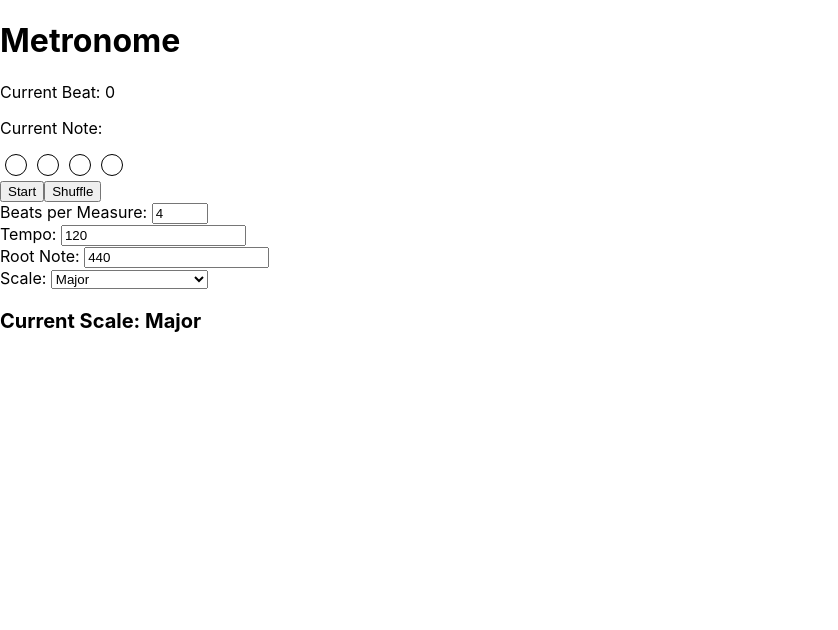
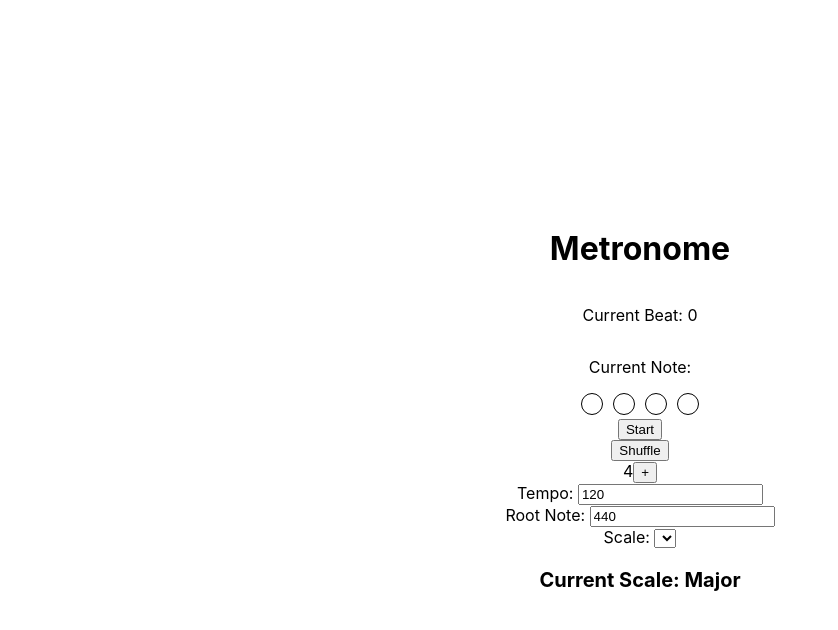
Before and after one commit to rockey94/metronome, a React (Create React App) app: page / in a window 1280 px wide. Shown: the top 630 px of the page, without its empty margins (0-838 px from the left). Built offline with nearby package versions, Linux system fonts and the light colour scheme.

Commit message:
refactor and debug random riff generator

```diff
--- a/src/App.js
+++ b/src/App.js
@@ -1,19 +1,27 @@
-import React, { useEffect, useState } from "react";
+import React, { useEffect, useState, useRef } from "react";
 import "./App.css";
 
 const App = () => {
+  const [currentBeat, setCurrentBeat] = useState(0); // Define setCurrentBeat function
+
   const [playing, setPlaying] = useState(false);
   const [count, setCount] = useState(-1);
   const [tempo, setTempo] = useState(120);
   const [scale, setScale] = useState("major");
   const [rootNote, setRootNote] = useState(440); // A4
   const [beatsPerMeasure, setBeatsPerMeasure] = useState(4);
-  const randomIndex = Math.floor(Math.random() * scale.length);
-  const note = scale[randomIndex];
   const [currentNote, setCurrentNote] = useState(null);
+  const [randomizedNotes, setRandomizedNotes] = useState([]);
+  const audioContextRef = useRef(
+    new (window.AudioContext || window.webkitAudioContext)()
+  );
+  const currentOscillatorRef = useRef(null);
+  const currentOscillator = useRef(null);
+
   const frequencyToMidiNoteNumber = (frequency) => {
     return Math.round(69 + 12 * Math.log2(frequency / 440));
   };
+
   const noteNames = [
     "C",
     "C#",
@@ -28,6 +36,7 @@ const App = () => {
     "A#",
     "B",
   ];
+
   const midiNoteNumberToNoteName = (midiNoteNumber) => {
     return noteNames[midiNoteNumber % 12] + Math.floor(midiNoteNumber / 12);
   };
@@ -55,44 +64,96 @@ const App = () => {
     enigmatic: [0, 1, 4, 6, 8, 10, 12],
   };
 
-  const [randomizedNotes, setRandomizedNotes] = useState([]);
-
   const generateRandomizedNotes = () => {
     const selectedScale = scales[scale];
     const frequencies = generateScale(rootNote, selectedScale);
-    const randomized = [...frequencies].sort(() => Math.random() - 0.5);
+    let randomized = [...frequencies].sort(() => Math.random() - 0.5);
+
+    while (randomized.length < beatsPerMeasure) {
+      randomized = randomized.concat(
+        [...frequencies].sort(() => Math.random() - 0.5)
+      );
+    }
+
+    if (randomized.length > beatsPerMeasure) {
+      randomized = randomized.slice(0, beatsPerMeasure);
+    }
+
     setRandomizedNotes(randomized);
+    setCount(-1);
   };
+
   const generateScale = (root, intervals) => {
     return intervals.map((interval) => root * Math.pow(2, interval / 12));
   };
+
+  const countRef = useRef(-1);
+
   const play = (frequency) => {
-    const audioContext = new (window.AudioContext ||
-      window.webkitAudioContext)();
+    if (!isFinite(frequency)) {
+      console.error(`Invalid frequency: ${frequency}`);
+      return;
+    }
+
+    const audioContext = audioContextRef.current;
     const oscillator = audioContext.createOscillator();
     oscillator.type = "sine";
     oscillator.frequency.value = frequency;
     oscillator.connect(audioContext.destination);
-    oscillator.start();
-    setTimeout(() => {
-      oscillator.stop();
-    }, (60 / tempo) * 1000); // stop after one beat
+
+    const time = audioContext.currentTime;
+    const duration = 60 / tempo;
+
+    oscillator.start(time);
+    oscillator.stop(time + duration);
+
+    currentOscillator.current = oscillator;
   };
+
+  const incrementBeatsPerMeasure = () => {
+    if (beatsPerMeasure < 16) {
+      setBeatsPerMeasure(beatsPerMeasure + 1);
+    }
+  };
+
+  const decrementBeatsPerMeasure = () => {
+    if (beatsPerMeasure > 4) {
+      setBeatsPerMeasure(beatsPerMeasure - 1);
+    }
+  };
+
+  // Replace the useEffect hook with this one
   useEffect(() => {
+    let intervalId;
+
     if (playing && randomizedNotes.length > 0) {
-      const interval = setInterval(() => {
+      intervalId = setInterval(() => {
         setCount((prevCount) => {
-          const newCount = (prevCount + 1) % beatsPerMeasure;
-          const note = randomizedNotes[newCount];
-          play(note);
-          setCurrentNote(
-            midiNoteNumberToNoteName(frequencyToMidiNoteNumber(note))
-          );
-          return newCount;
+          const nextCount = (prevCount + 1) % beatsPerMeasure;
+          countRef.current = nextCount;
+          const note = randomizedNotes[nextCount];
+          if (note) {
+            play(note);
+            setCurrentNote(
+              midiNoteNumberToNoteName(frequencyToMidiNoteNumber(note))
+            );
+          }
+
+          // Increment currentBeat
+          setCurrentBeat((prevBeat) => (prevBeat + 1) % beatsPerMeasure);
+          return nextCount;
         });
-      }, (60 / tempo) * 1000);
-      return () => clearInterval(interval);
+      }, (60 / tempo) * 1000); // convert tempo to milliseconds
     }
+
+    return () => {
+      if (currentOscillator.current) {
+        currentOscillator.current.stop();
+      }
+      if (intervalId) {
+        clearInterval(intervalId);
+      }
+    };
   }, [
     playing,
     tempo,
@@ -101,14 +162,24 @@ const App = () => {
     rootNote,
     scales,
     randomizedNotes,
+    midiNoteNumberToNoteName,
+    play,
   ]);
-
   useEffect(() => {
     generateRandomizedNotes();
-  }, [scale, rootNote]);
+    // eslint-disable-next-line react-hooks/exhaustive-deps
+  }, [scale, rootNote, beatsPerMeasure]);
 
   return (
-    <div>
+    <div
+      style={{
+        display: "flex",
+        justifyContent: "center",
+        alignItems: "center",
+        height: "100vh",
+        flexDirection: "column",
+      }}
+    >
       <h1>Metronome</h1>
       <p>Current Beat: {count + 1}</p>
       <p>Current Note: {currentNote}</p>
@@ -142,14 +213,13 @@ const App = () => {
       </button>
       <button onClick={generateRandomizedNotes}>Shuffle</button>
       <div>
-        <label>Beats per Measure: </label>
-        <input
-          type="number"
-          min="4"
-          max="16"
-          value={beatsPerMeasure}
-          onChange={(e) => setBeatsPerMeasure(Number(e.target.value))}
-        />
+        {beatsPerMeasure > 4 && (
+          <button onClick={decrementBeatsPerMeasure}>-</button>
+        )}
+        <span>{beatsPerMeasure}</span>
+        {beatsPerMeasure < 16 && (
+          <button onClick={incrementBeatsPerMeasure}>+</button>
+        )}
       </div>
       <div>
         <label>Tempo: </label>
@@ -170,31 +240,10 @@ const App = () => {
       <div>
         <label>Scale: </label>
         <select value={scale} onChange={(e) => setScale(e.target.value)}>
-          <option value="major">Major</option>
-          <option value="minor">Minor</option>
-          <option value="wholeTone">Whole Tone</option>
-          <option value="harmonicMinor">Harmonic Minor</option>
-          <option value="pentatonicMajor">Pentatonic Major</option>
-          <option value="pentatonicMinor">Pentatonic Minor</option>
-          <option value="blues">Blues</option>
-          <option value="chromatic">Chromatic</option>
-          <option value="dorian">Dorian</option>
-          <option value="phrygian">Phrygian</option>
-          <option value="lydian">Lydian</option>
-          <option value="mixolydian">Mixolydian</option>
-          <option value="aeolian">Aeolian</option>
-          <option value="locrian">Locrian</option>
-          <option value="diminished">Diminished</option>
-          <option value="wholeHalfDiminished">Whole Half Diminished</option>
-          <option value="halfWholeDiminished">Half Whole Diminished</option>
-          <option value="augmented">Augmented</option>
-          <option value="doubleHarmonic">Double Harmonic</option>
-          <option value="enigmatic">Enigmatic</option>
+          {/* ... map your scales here */}
         </select>
       </div>
       <div style={{ marginTop: "20px", fontSize: "20px", fontWeight: "bold" }}>
-        {" "}
-        {/* New visual indicator for scale */}
         Current Scale: {scale.charAt(0).toUpperCase() + scale.slice(1)}
       </div>
     </div>
```
